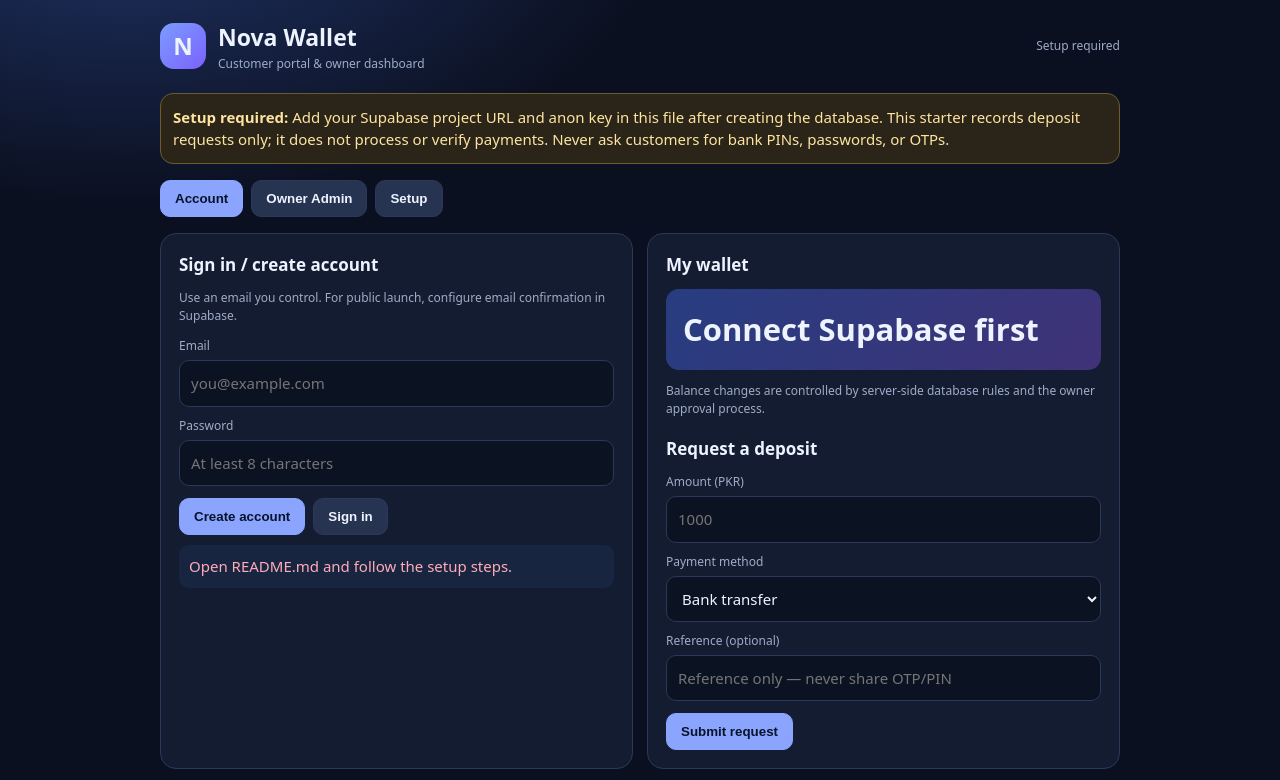
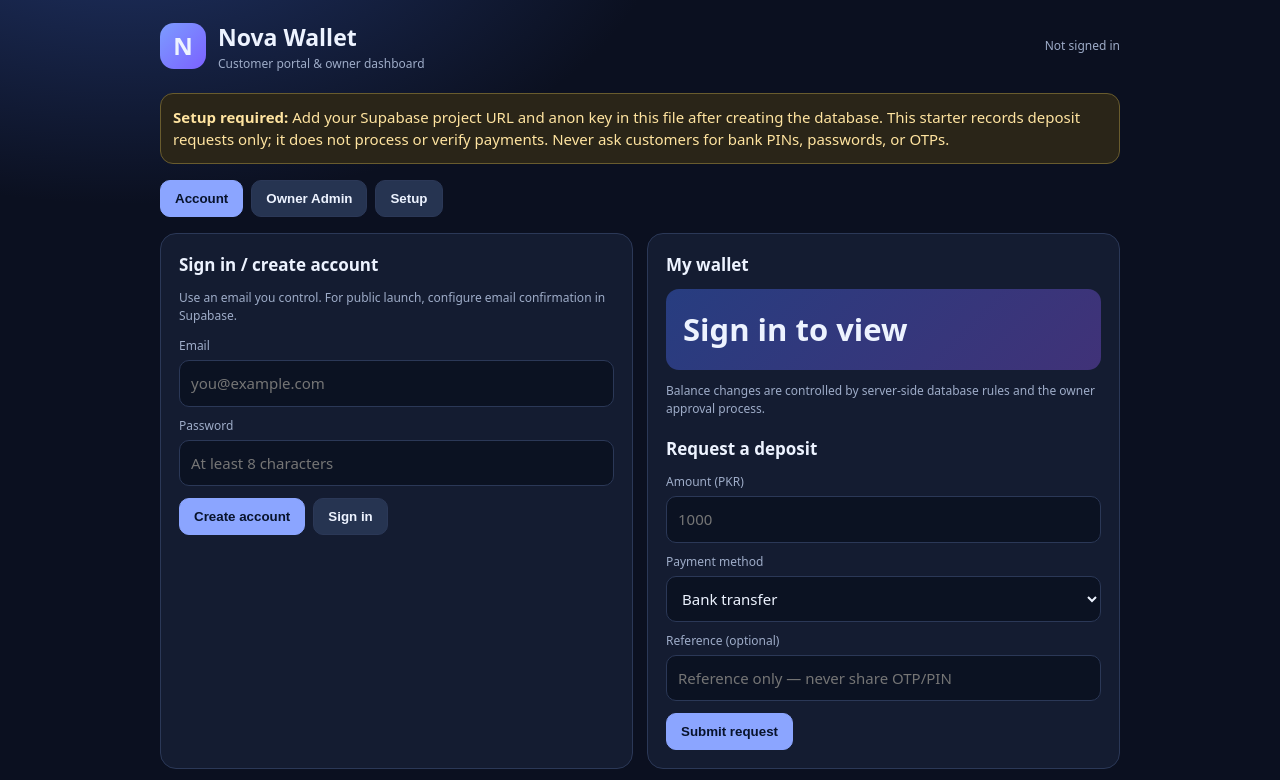
Before and after one commit to tanveerlove909090-ship-it/My-ATM, a plain HTML site: page index.html in a window 1280 px wide. Shown: the top 780 px of the page. Drawn offline with nearby package versions, Linux system fonts and the light colour scheme.

Commit message:
Update index.html

```diff
--- a/index.html
+++ b/index.html
@@ -31,8 +31,8 @@
 <script>
 // SETUP: Replace these two placeholders with your Supabase Project URL and anon/public key.
 // Never put a service_role key or any private secret in browser code.
-const SUPABASE_URL = "PASTE_SUPABASE_PROJECT_URL_HERE";
-const SUPABASE_ANON_KEY = "PASTE_SUPABASE_ANON_KEY_HERE";
+const SUPABASE_URL = "https://btfzxnnoceeauzmvjzjvt.supabase.co";
+const SUPABASE_ANON_KEY = "sb_publishable_h695-7HamTxS6HA8G3gRTw_ZEYABBt3";
 const configured = SUPABASE_URL.startsWith("https://") && !SUPABASE_URL.includes("PASTE_") && !SUPABASE_ANON_KEY.includes("PASTE_");
 const db = configured ? window.supabase.createClient(SUPABASE_URL, SUPABASE_ANON_KEY) : null;
 const $=id=>document.getElementById(id);
```
